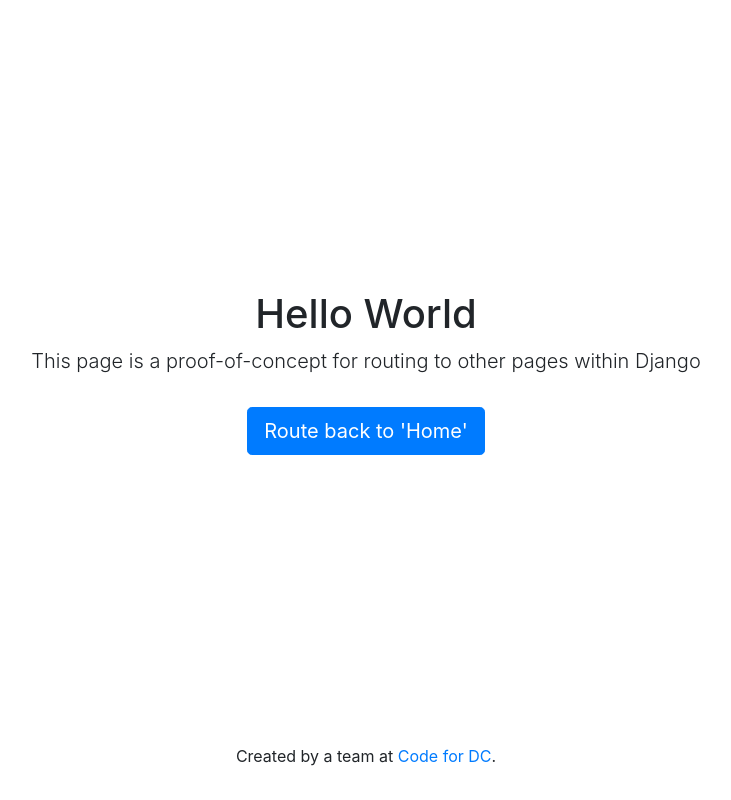
After one commit to civictechdc/rfk-community, a Django app: page /hello-world/ in a window 1280 px wide. The commit adds this page. Shown: the whole page, without its empty margins (274-1005 px from the left). Run offline with Django 3.2, Linux system fonts and the light colour scheme; some libraries are stand-ins or nearby versions.

Commit message:
'Hello World' dummy page created as proof-of-concept for routing in django

```diff
--- /dev/null
+++ b/django-project/rfk_community/pages/templates/hello-world.html
@@ -0,0 +1,18 @@
+{% extends "base.html" %}
+
+{% block page_content %}
+<div style="display: flex; flex-direction: column; align-items: center; justify-content: center; height: 93vh;">
+    <center >
+        <main role="main" class="inner cover">
+            <h1 class="cover-heading">Hello World</h1>
+            <p class="lead">This page is a proof-of-concept for routing to other pages within Django</p>
+            <a style="margin-top: 15px;" href="{% url 'home' %}" class="btn btn-lg btn-primary">Route back to 'Home'</a>
+        </main>
+    </center>
+</div>
+<footer style="text-align: center;" class="mastfoot mt-auto">
+    <div class="inner">
+      <p>Created by a team at <a href="https://codefordc.org/" target="_blank">Code for DC</a>.</p>
+    </div>
+</footer>
+{% endblock %}
--- a/django-project/rfk_community/pages/templates/index.html
+++ b/django-project/rfk_community/pages/templates/index.html
@@ -11,6 +11,7 @@
     <p class="lead">
       <a href="https://github.com/codefordc/rfk-community" class="btn btn-lg btn-secondary" target="_blank">Our Github</a>
     </p>
+    <a style="margin-bottom: 15px;" href="{% url 'hello-world' %}" class="btn btn-lg btn-primary">Route to 'Hello World'</a>
   </main>
 
   <footer class="mastfoot mt-auto">
--- a/django-project/rfk_community/pages/urls.py
+++ b/django-project/rfk_community/pages/urls.py
@@ -1,6 +1,8 @@
 from django.urls import path
-from pages import views
+from . import views
 
 urlpatterns = [
     path('', views.home, name='home'),
+    path('home/', views.home, name='home'),
+    path('hello-world/', views.hello, name='hello-world')
 ]
--- a/django-project/rfk_community/pages/views.py
+++ b/django-project/rfk_community/pages/views.py
@@ -2,3 +2,7 @@ from django.shortcuts import render
 
 def home(request):
     return render(request, 'index.html', {})
+
+
+def hello(request):
+    return render(request, 'hello-world.html', {})
```
Also changed, not shown: 1 other file.
